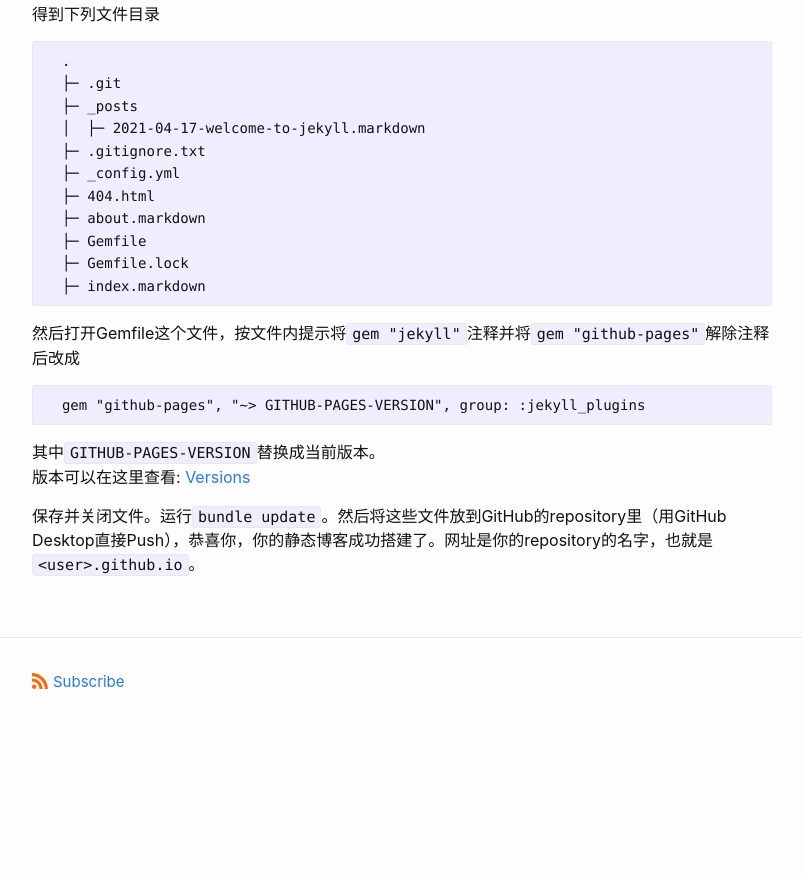
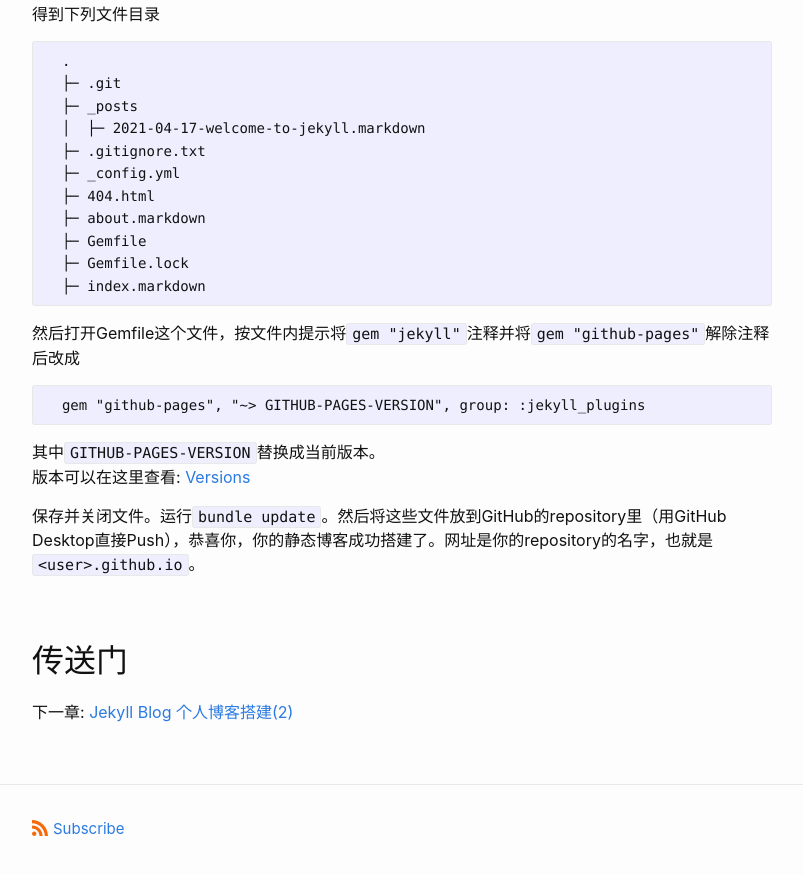
Before and after one commit to ThomasMental/ThomasMental.github.io, a Jekyll site: the page built from _posts/2021-04-16-Jekyll-1.markdown, in a window 1280 px wide and 900 px high, scrolled down 1842 px. Shown: the top 875 px of the window, without its empty margins (238-1041 px from the left). Built offline with Jekyll 4.4.1, drawn with Linux system fonts in a browser that asks for light colours; before the commit the page ends 2595 px from its top, so only the background shows below that.

Commit message:
Update 2021-04-16-Jekyll-1.markdown

````diff
--- a/_posts/2021-04-16-Jekyll-1.markdown
+++ b/_posts/2021-04-16-Jekyll-1.markdown
@@ -96,3 +96,7 @@ Windows系统去[https://rubyinstaller.org/](http://rubyinstaller.org)
 版本可以在这里查看: [Versions](https://pages.github.com/versions/) <br>
 
 保存并关闭文件。运行```bundle update```。然后将这些文件放到GitHub的repository里（用GitHub Desktop直接Push），恭喜你，你的静态博客成功搭建了。网址是你的repository的名字，也就是```<user>.github.io```。
+
+## 传送门
+
+下一章: [Jekyll Blog 个人博客搭建(2)](https://thomasmental.github.io/2021/04/16/Jekyll-2/)
````
